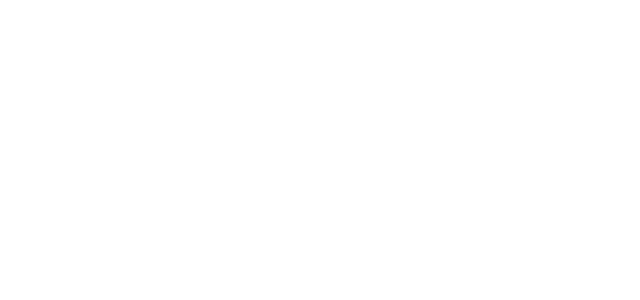
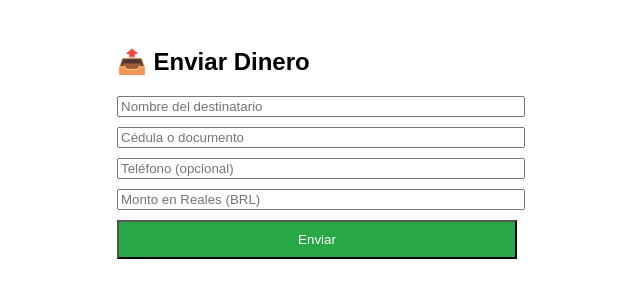
Before and after one commit to petete3d/cambio-mutum, a React (Vite) app: page /envios in a window 1280 px wide. Before the commit this address had no page. Shown: the top 300 px of the page, without its empty margins (323-963 px from the left). Built offline with nearby package versions, Linux system fonts and the light colour scheme.

Commit message:
Pantalla de registro conectada a Supabase y con redirección

```diff
--- a/src/App.jsx
+++ b/src/App.jsx
@@ -1,14 +1,13 @@
-import React from 'react';
 import { BrowserRouter as Router, Routes, Route } from 'react-router-dom';
-import Simulador from './Simulador';
 import RegistroCliente from './RegistroCliente';
+import Envios from './pages/envios';
 
 function App() {
   return (
     <Router>
       <Routes>
-        <Route path="/" element={<Simulador />} />
-        <Route path="/registro" element={<RegistroCliente />} />
+        <Route path="/" element={<RegistroCliente />} />
+        <Route path="/envios" element={<Envios />} />
       </Routes>
     </Router>
   );
--- a/src/RegistroCliente.jsx
+++ b/src/RegistroCliente.jsx
@@ -1,36 +1,65 @@
-import React, { useState } from 'react';
+import { useState } from 'react';
 import { useNavigate } from 'react-router-dom';
+import { createClient } from '@supabase/supabase-js';
+
+// Conexión a Supabase
+const supabase = createClient(
+  'https://axflkwohcjsskxqvtqzs.supabase.co',
+  'eyJhbGciOiJIUzI1NiIsInR5cCI6IkpXVCJ9.eyJpc3MiOiJzdXBhYmFzZSIsInJlZiI6ImF4Zmxrd29oY2pzc2t4cXZ0cXpzIiwicm9sZSI6ImFub24iLCJpYXQiOjE3NTE2NTE5NDcsImV4cCI6MjA2NzIyNzk0N30.JkFd0JrKKMGfK64jkFqaAKzN2YApEnj70D5XwJE4Mng'
+);
 
 function RegistroCliente() {
   const [nombre, setNombre] = useState('');
   const [telefono, setTelefono] = useState('');
-  const [email, setEmail] = useState('');
-  const [password, setPassword] = useState('');
-  const [confirmarPassword, setConfirmarPassword] = useState('');
-  const [error, setError] = useState('');
+  const [correo, setCorreo] = useState('');
   const navigate = useNavigate();
 
-  const handleRegistro = async () => {
-    if (password !== confirmarPassword) {
-      setError('Las contraseñas no coinciden');
+  const registrarCliente = async () => {
+    if (!nombre || !telefono || !correo) {
+      alert('Por favor, completa todos los campos');
       return;
     }
 
-    // Aquí puedes conectar con Supabase si quieres
-    // Por ahora solo navegación
-    navigate('/simulador');
+    const { error } = await supabase.from('clientes').insert([
+      {
+        nombre,
+        telefono,
+        correo,
+      },
+    ]);
+
+    if (error) {
+      alert('Error al registrar cliente');
+      console.error(error);
+    } else {
+      navigate('/envios'); // redirige al terminar
+    }
   };
 
   return (
-    <div>
+    <div style={{ padding: 20 }}>
       <h2>Registro de Cliente</h2>
-      <input type="text" placeholder="Nombre" value={nombre} onChange={(e) => setNombre(e.target.value)} />
-      <input type="text" placeholder="Teléfono" value={telefono} onChange={(e) => setTelefono(e.target.value)} />
-      <input type="email" placeholder="Email" value={email} onChange={(e) => setEmail(e.target.value)} />
-      <input type="password" placeholder="Contraseña" value={password} onChange={(e) => setPassword(e.target.value)} />
-      <input type="password" placeholder="Confirmar contraseña" value={confirmarPassword} onChange={(e) => setConfirmarPassword(e.target.value)} />
-      <button onClick={handleRegistro}>Registrarse</button>
-      {error && <p style={{ color: 'red' }}>{error}</p>}
+      <div>
+        <input
+          type="text"
+          placeholder="Nombre"
+          value={nombre}
+          onChange={(e) => setNombre(e.target.value)}
+        /><br /><br />
+        <input
+          type="text"
+          placeholder="Teléfono"
+          value={telefono}
+          onChange={(e) => setTelefono(e.target.value)}
+        /><br /><br />
+        <input
+          type="email"
+          placeholder="Correo"
+          value={correo}
+          onChange={(e) => setCorreo(e.target.value)}
+        /><br /><br />
+        <button onClick={registrarCliente}>Registrarme</button>
+      </div>
     </div>
   );
 }
--- a/src/Simulador.jsx
+++ /dev/null
@@ -1,39 +0,0 @@
-import React, { useState } from 'react';
-
-const Simulador = () => {
-  const [monto, setMonto] = useState('');
-  const tasa = 24;
-  const resultado = monto ? (parseFloat(monto) * tasa).toFixed(2) : '0.00';
-
-  const continuar = () => {
-    // Guardar en localStorage para usar en la siguiente pantalla (envios.html)
-    localStorage.setItem('montoBs', resultado);
-    localStorage.setItem('montoR', monto);
-
-    // Redirigir a la pantalla de envíos
-    window.location.href = "/envios.html"; // ✅ ruta corregida
-  };
-
-  return (
-    <div style={{ maxWidth: 500, margin: '30px auto', padding: 20, border: '1px solid #ccc', borderRadius: 10 }}>
-      <h2>Simulador de Envío</h2>
-
-      <label>¿Cuánto quieres enviar? (R$)</label>
-      <input
-        type="number"
-        value={monto}
-        onChange={(e) => setMonto(e.target.value)}
-        style={{ width: '100%', padding: 10, marginTop: 8 }}
-      />
-
-      <p style={{ marginTop: 20 }}><strong>Tasa actual:</strong> {tasa} Bs</p>
-      <p><strong>Tu familiar recibirá:</strong> {resultado} Bs</p>
-
-      <button onClick={continuar} style={{ marginTop: 15, padding: '10px 20px' }}>
-        Continuar
-      </button>
-    </div>
-  );
-};
-
-export default Simulador;
--- /dev/null
+++ b/src/pages/envios.jsx
@@ -0,0 +1,96 @@
+// src/pages/Envios.jsx
+import React, { useState } from 'react';
+import { createClient } from '@supabase/supabase-js';
+
+// Conexión con Supabase
+const supabase = createClient(
+  'https://axflkwohcjsskxqvtqzs.supabase.co',
+  'eyJhbGciOiJIUzI1NiIsInR5cCI6IkpXVCJ9.eyJpc3MiOiJzdXBhYmFzZSIsInJlZiI6ImF4Zmxrd29oY2pzc2t4cXZ0cXpzIiwicm9sZSI6ImFub24iLCJpYXQiOjE3NTE2NTE5NDcsImV4cCI6MjA2NzIyNzk0N30.JkFd0JrKKMGfK64jkFqaAKzN2YApEnj70D5XwJE4Mng'
+);
+
+const Envios = () => {
+  const [nombre, setNombre] = useState('');
+  const [cedula, setCedula] = useState('');
+  const [telefono, setTelefono] = useState('');
+  const [montoBRL, setMontoBRL] = useState('');
+  const [resultado, setResultado] = useState(null);
+  const tasaActual = 240; // Valor de ejemplo, se puede actualizar luego
+
+  const manejarEnvio = async () => {
+    if (!nombre || !cedula || !montoBRL) {
+      alert('Por favor completa los campos obligatorios.');
+      return;
+    }
+
+    const montoBs = parseFloat(montoBRL) * tasaActual;
+
+    const { data, error } = await supabase
+      .from('envios')
+      .insert([
+        {
+          nombre,
+          cedula,
+          telefono,
+          monto_brl: parseFloat(montoBRL),
+          tasa: tasaActual,
+          monto_bs: montoBs,
+          fecha: new Date()
+        }
+      ]);
+
+    if (error) {
+      console.error(error);
+      alert('❌ Error al registrar el envío');
+    } else {
+      setResultado(`✅ Envío registrado. El destinatario recibirá Bs ${montoBs.toFixed(2)}`);
+      setNombre('');
+      setCedula('');
+      setTelefono('');
+      setMontoBRL('');
+    }
+  };
+
+  return (
+    <div style={{ padding: 20, maxWidth: 400, margin: '0 auto', fontFamily: 'Arial' }}>
+      <h2>📤 Enviar Dinero</h2>
+      <input
+        type="text"
+        placeholder="Nombre del destinatario"
+        value={nombre}
+        onChange={(e) => setNombre(e.target.value)}
+        style={{ width: '100%', marginBottom: 10 }}
+      />
+      <input
+        type="text"
+        placeholder="Cédula o documento"
+        value={cedula}
+        onChange={(e) => setCedula(e.target.value)}
+        style={{ width: '100%', marginBottom: 10 }}
+      />
+      <input
+        type="text"
+        placeholder="Teléfono (opcional)"
+        value={telefono}
+        onChange={(e) => setTelefono(e.target.value)}
+        style={{ width: '100%', marginBottom: 10 }}
+      />
+      <input
+        type="number"
+        placeholder="Monto en Reales (BRL)"
+        value={montoBRL}
+        onChange={(e) => setMontoBRL(e.target.value)}
+        style={{ width: '100%', marginBottom: 10 }}
+      />
+      <button
+        onClick={manejarEnvio}
+        style={{ padding: 10, width: '100%', backgroundColor: '#28a745', color: 'white' }}
+      >
+        Enviar
+      </button>
+
+      {resultado && <p style={{ marginTop: 20 }}>{resultado}</p>}
+    </div>
+  );
+};
+
+export default Envios;
```
Also changed, not shown: api/public/envios.jsx (deleted, +0 -28 lines).
